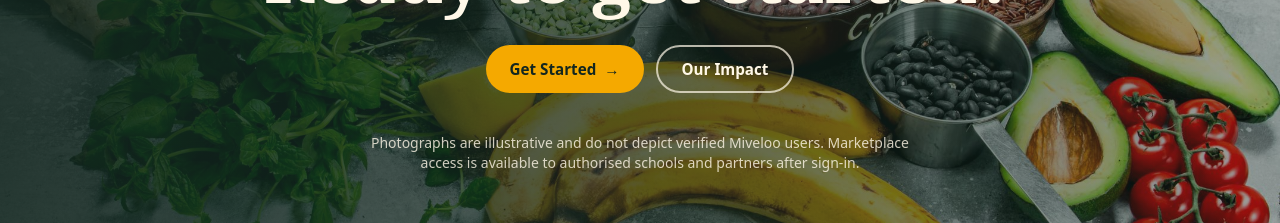
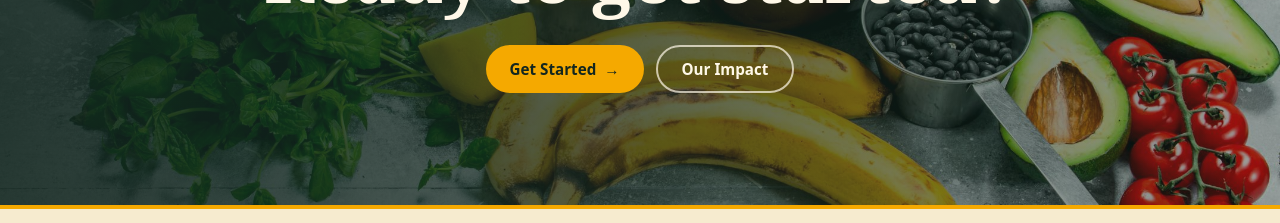
Before and after one commit to patriceiradukunda-svg/miveloofrontend, a Next.js app: page /how-it-works in a window 1280 px wide. Shown: the part 3660-3883 px from the top of the page. Built offline with nearby package versions, Linux system fonts and the light colour scheme; no server answers.

Commit message:
Hide floating tour button on homepage; remove photo disclaimer everywhere

```diff
--- a/src/app/(auth)/layout.tsx
+++ b/src/app/(auth)/layout.tsx
@@ -18,7 +18,6 @@ export default async function AuthLayout({ children }: { children: React.ReactNo
           <Eyebrow>Miveloo</Eyebrow>
           <h2 className="max-w-lg text-balance font-display text-4xl font-semibold leading-[1.08] xl:text-5xl">{tagline}</h2>
           <p className="max-w-md text-lg text-cream/90">{t('auth.sub', 'Connecting suppliers, cooperatives, schools and institutional partners for more reliable school feeding.')}</p>
-          <p className="text-xs text-cream/70">{t('auth.photoNote', 'Photograph is illustrative and does not depict a verified Miveloo user.')}</p>
         </div>
       </aside>
 
--- a/src/app/(public)/how-it-works/page.tsx
+++ b/src/app/(public)/how-it-works/page.tsx
@@ -142,7 +142,6 @@ export default async function HowItWorksPage() {
             <Link href="/register" className={gold}>{t('how.cta', 'Get Started')} <span aria-hidden className="ml-2">→</span></Link>
             <Link href="/impact" className={light}>{t('how.impact', 'Our Impact')}</Link>
           </div>
-          <p className="mx-auto mt-10 max-w-xl text-sm text-cream/80">{t('home2.photoNote', 'Photographs are illustrative and do not depict verified Miveloo users. Marketplace access is available to authorised schools and partners after sign-in.')}</p>
         </Reveal>
       </Bg>
     </>
--- a/src/app/(public)/impact/page.tsx
+++ b/src/app/(public)/impact/page.tsx
@@ -144,7 +144,6 @@ export default async function ImpactPage() {
             <Link href="/register" className={gold}>{t('imp.cta', 'Get Started')} <span aria-hidden className="ml-2">→</span></Link>
             <Link href="/sell" className={light}>{t('how.supCta', 'Become a Supplier')}</Link>
           </div>
-          <p className="mx-auto mt-10 max-w-xl text-sm text-cream/80">{t('home2.photoNote', 'Photographs are illustrative and do not depict verified Miveloo users. Marketplace access is available to authorised schools and partners after sign-in.')}</p>
         </Reveal>
       </Bg>
     </>
--- a/src/app/(public)/page.tsx
+++ b/src/app/(public)/page.tsx
@@ -202,7 +202,6 @@ export default async function Home() {
         <Reveal className={wide}>
           <h2 style={h1s} className="mx-auto max-w-4xl text-balance font-semibold leading-[1.04]">{t('home2.ctaTitle', 'Ready to get started?')}</h2>
           <div className="mt-8 flex flex-wrap justify-center gap-3"><Link href="/register" className={gold}>{t('nav.getStarted', 'Get Started')} <span aria-hidden className="ml-2">→</span></Link><Link href="/login" className={light}>{t('home2.login', 'Log in')}</Link></div>
-          <p className="mx-auto mt-10 max-w-xl text-sm text-cream/80">{t('home2.photoNote', 'Photographs are illustrative and do not depict verified Miveloo users. Marketplace access is available to authorised schools and partners after sign-in.')}</p>
         </Reveal>
       </Bg>
     </>
--- a/src/app/(public)/schools/page.tsx
+++ b/src/app/(public)/schools/page.tsx
@@ -89,7 +89,6 @@ export default async function SchoolsPage() {
         <Reveal className={wide}>
           <h2 style={h1s} className="mx-auto max-w-4xl text-balance font-semibold leading-[1.04]">{t('schools.endTitle', 'Ready to register your school?')}</h2>
           <div className="mt-8 flex flex-wrap justify-center gap-3"><Link href="/register/school" className={gold}>{t('schools.cta', 'Register your school')} <span aria-hidden className="ml-2">→</span></Link><Link href="/contact" className={light}>{t('schools.contact', 'Contact us')}</Link></div>
-          <p className="mx-auto mt-10 max-w-xl text-sm text-cream/80">{t('home2.photoNote', 'Photographs are illustrative and do not depict verified Miveloo users. Marketplace access is available to authorised schools and partners after sign-in.')}</p>
         </Reveal>
       </Bg>
     </>
--- a/src/app/(public)/sell/page.tsx
+++ b/src/app/(public)/sell/page.tsx
@@ -136,7 +136,6 @@ export default async function SellPage() {
             <Link href={SUPPLIER_HREF} className={gold}>{regSup} <span aria-hidden className="ml-2">→</span></Link>
             <Link href={GROUP_HREF} className={light}>{regGroup}</Link>
           </div>
-          <p className="mx-auto mt-10 max-w-xl text-sm text-cream/80">{t('home2.photoNote', 'Photographs are illustrative and do not depict verified Miveloo users. Marketplace access is available to authorised schools and partners after sign-in.')}</p>
         </Reveal>
       </Bg>
     </>
--- a/src/features/tour/TourLauncher.tsx
+++ b/src/features/tour/TourLauncher.tsx
@@ -9,7 +9,7 @@ const TourPlayer = dynamic(() => import('./TourPlayer').then((m) => m.TourPlayer
 export function TourLauncher({ photos }: { photos: Record<PhotoKey, string | null> }) {
   const ref = useRef<HTMLDialogElement>(null); const [open, setOpen] = useState(false); const path = usePathname();
   useEffect(() => { const d = ref.current; if (!d) return; if (open && !d.open) d.showModal(); if (!open && d.open) d.close(); }, [open]);
-  if (path === '/tour') return null;
+  if (path === '/tour' || path === '/') return null;
   return (
     <>
       <button type="button" onClick={() => setOpen(true)} className="fixed bottom-4 left-4 z-40 inline-flex min-h-12 items-center gap-2 rounded-full bg-gold px-5 font-bold shadow-card hover:bg-gold-dark hover:text-white">
--- a/src/i18n/rw.json
+++ b/src/i18n/rw.json
@@ -129,7 +129,6 @@
  "sellp.hBody": "Kugenzurwa bishobora gusabwa mbere y’uko ibyo washyizeho bigaragara. Amatsinda agaragaza nk’ibiboneka gusa ibyemejwe, ntabwo ari ubushobozi bwo kugereranya.",
  "sellp.endTitle": "Witeguye kugurisha ku mashuri?",
  "nav.login": "Kwinjira",
- "home2.photoNote": "Amafoto ni ay’ikitegererezo kandi ntagaragaza abakoresha ba Miveloo bagenzuwe. Isoko riboneka ku mashuri n’abafatanyabikorwa babifitiye uburenganzira nyuma yo kwinjira.",
  "imp.eyebrow": "Intego n’ingaruka",
  "imp.title": "Dutangaza ingaruka zapimwe gusa igihe dufite ibimenyetso.",
  "imp.lead": "Miveloo iri mu ntangiriro. Tugaragaza ibiri gukora, ibiri gukorwa n’ibiteganyijwe.",
```
Also changed, not shown: 1 other file (tests, documents, lock files or other folders).
